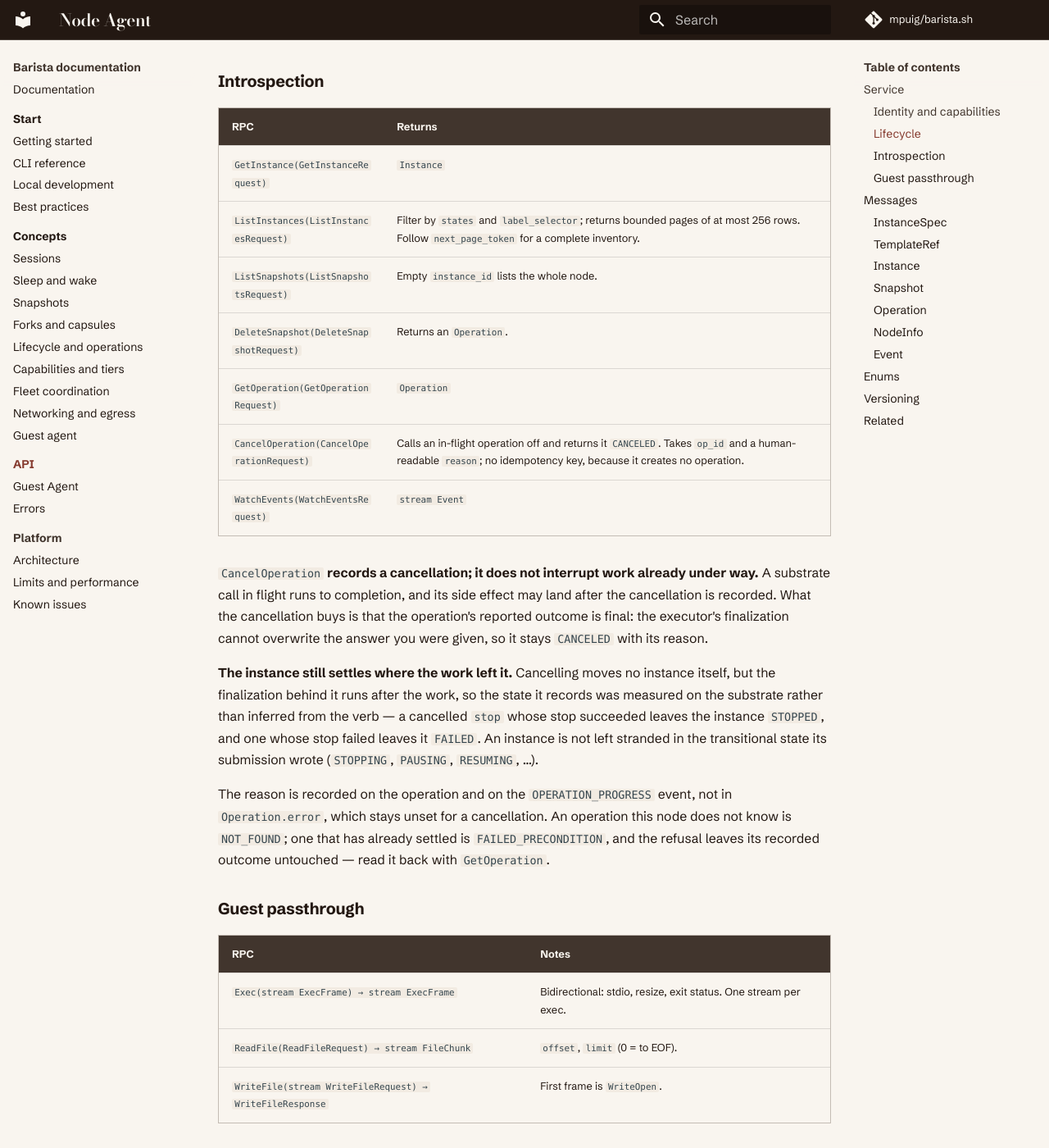
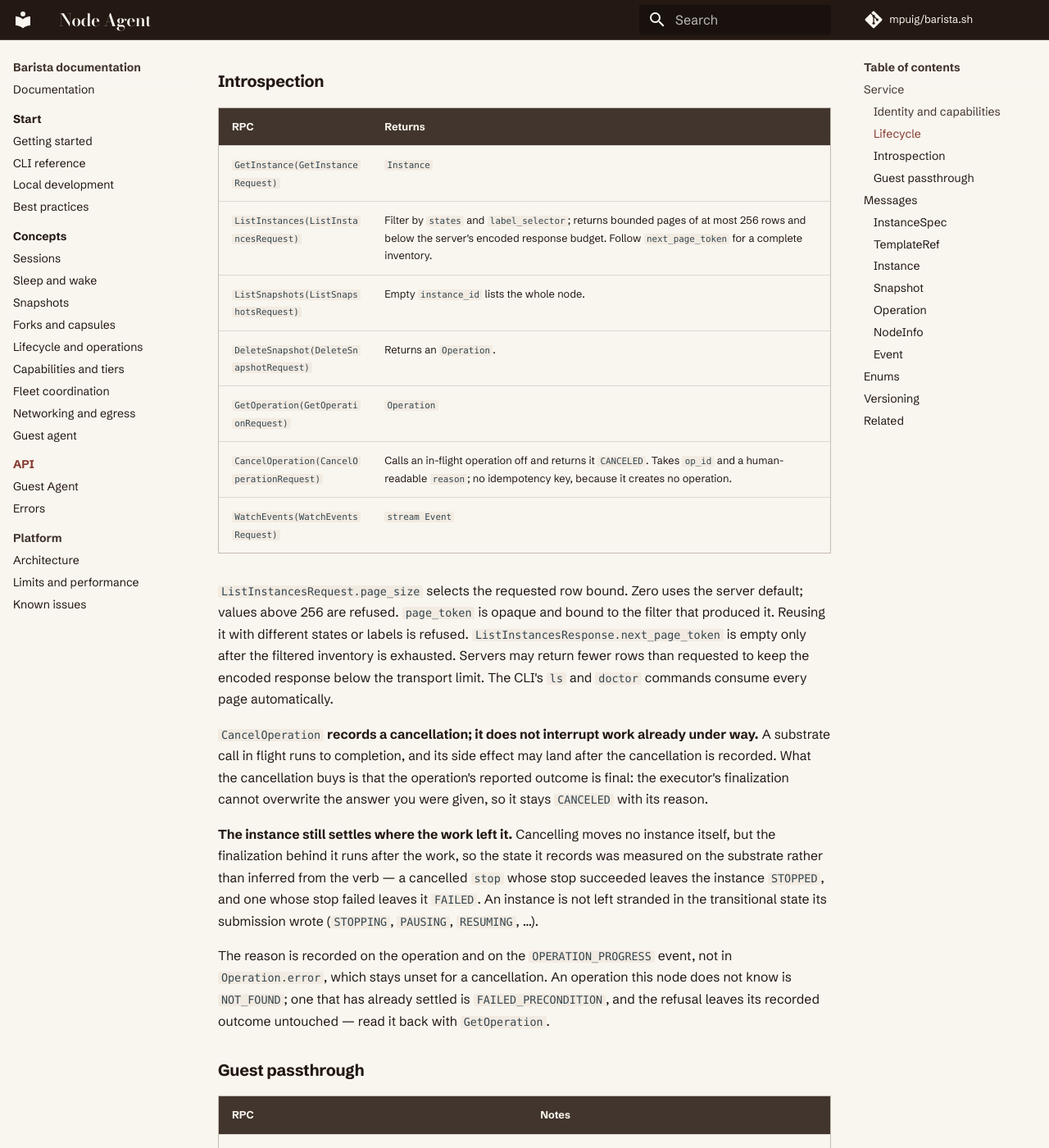
Before and after one commit to mpuig/barista.sh, an MkDocs documentation site: the page built from docs/api/index.md, in a window 1280 px wide and 1400 px high, scrolled down 1329 px. Shown: the whole window at 82% size. Built offline with MkDocs 1.6.1 and Material for MkDocs 9.7.7, drawn with Linux system fonts in a browser that asks for light colours; comment, search, counter and statistics services are not loaded.

Commit message:
docs: describe bounded inventory pagination

```diff
--- a/docs/api/index.md
+++ b/docs/api/index.md
@@ -41,12 +41,20 @@ which is a last-writer-wins assignment returning the updated `Instance`.
 | RPC | Returns |
 |---|---|
 | `GetInstance(GetInstanceRequest)` | `Instance` |
-| `ListInstances(ListInstancesRequest)` | Filter by `states` and `label_selector`; returns bounded pages of at most 256 rows. Follow `next_page_token` for a complete inventory. |
+| `ListInstances(ListInstancesRequest)` | Filter by `states` and `label_selector`; returns bounded pages of at most 256 rows and below the server's encoded response budget. Follow `next_page_token` for a complete inventory. |
 | `ListSnapshots(ListSnapshotsRequest)` | Empty `instance_id` lists the whole node. |
 | `DeleteSnapshot(DeleteSnapshotRequest)` | Returns an `Operation`. |
 | `GetOperation(GetOperationRequest)` | `Operation` |
 | `CancelOperation(CancelOperationRequest)` | Calls an in-flight operation off and returns it `CANCELED`. Takes `op_id` and a human-readable `reason`; no idempotency key, because it creates no operation. |
 | `WatchEvents(WatchEventsRequest)` | `stream Event` |
+
+`ListInstancesRequest.page_size` selects the requested row bound. Zero uses the
+server default; values above 256 are refused. `page_token` is opaque and bound to
+the filter that produced it. Reusing it with different states or labels is
+refused. `ListInstancesResponse.next_page_token` is empty only after the filtered
+inventory is exhausted. Servers may return fewer rows than requested to keep the
+encoded response below the transport limit. The CLI's `ls` and `doctor` commands
+consume every page automatically.
 
 `CancelOperation` **records a cancellation; it does not interrupt work already
 under way.** A substrate call in flight runs to completion, and its side effect
```
Also changed, not shown: docs/cli.md (+3 -0 lines), openspec/specs/guest-agent/spec.md (+1 -1 lines), openspec/specs/runtime-hypeman/spec.md (+1 -1 lines), openspec/specs/runtime-substrate/spec.md (+1 -1 lines).
